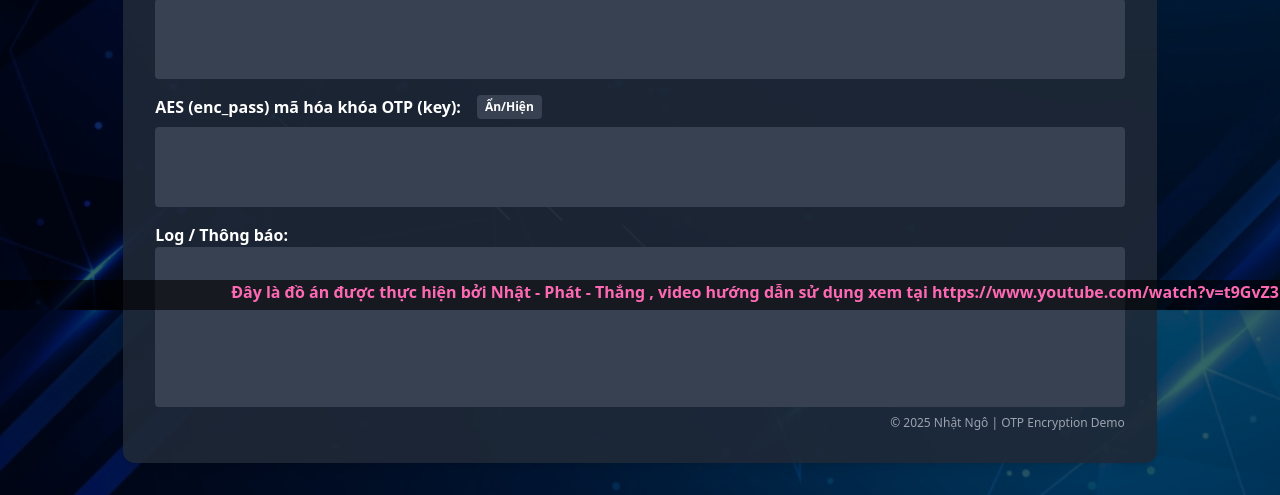
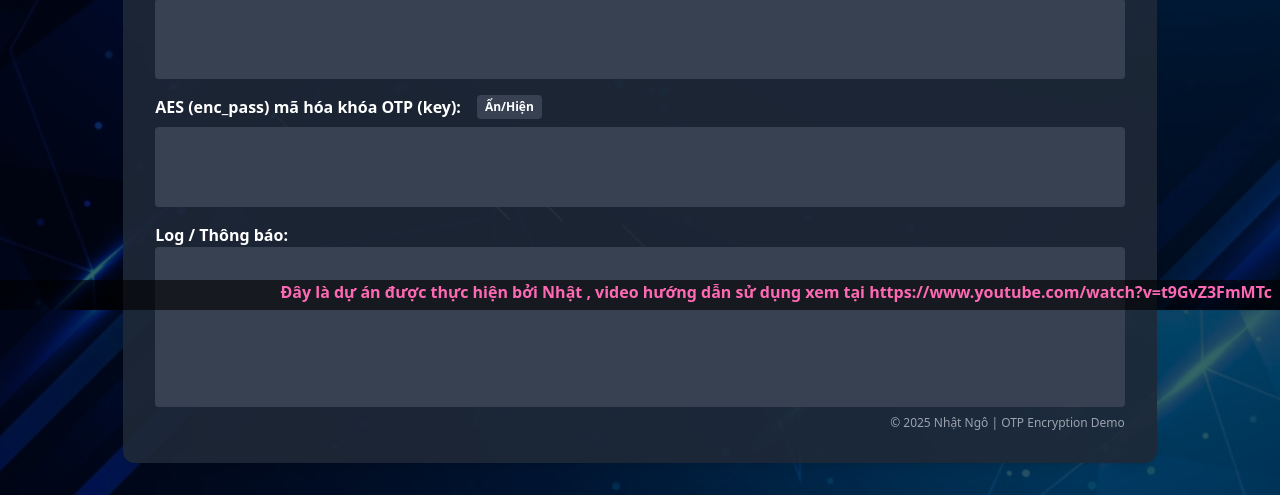
Before and after one commit to Nhat-Ngo-hihi/DoAnChuyenNganhKiHe, a Flask app: page / in a window 1280 px wide. Shown: the part 490-985 px from the top of the page. Run offline with Flask 3, Linux system fonts and the light colour scheme; some libraries are stand-ins or nearby versions.

Commit message:
Update index.html

```diff
--- a/templates/index.html
+++ b/templates/index.html
@@ -195,7 +195,7 @@
 
 <!-- Footer chạy qua lại -->
 <div class="footer-marquee">
-  Đây là đồ án được thực hiện bởi Nhật - Phát - Thắng , video hướng dẫn sử dụng xem tại https://www.youtube.com/watch?v=t9GvZ3FmMTc
+  Đây là dự án được thực hiện bởi Nhật , video hướng dẫn sử dụng xem tại https://www.youtube.com/watch?v=t9GvZ3FmMTc
 </div>
 
 <style>
```
